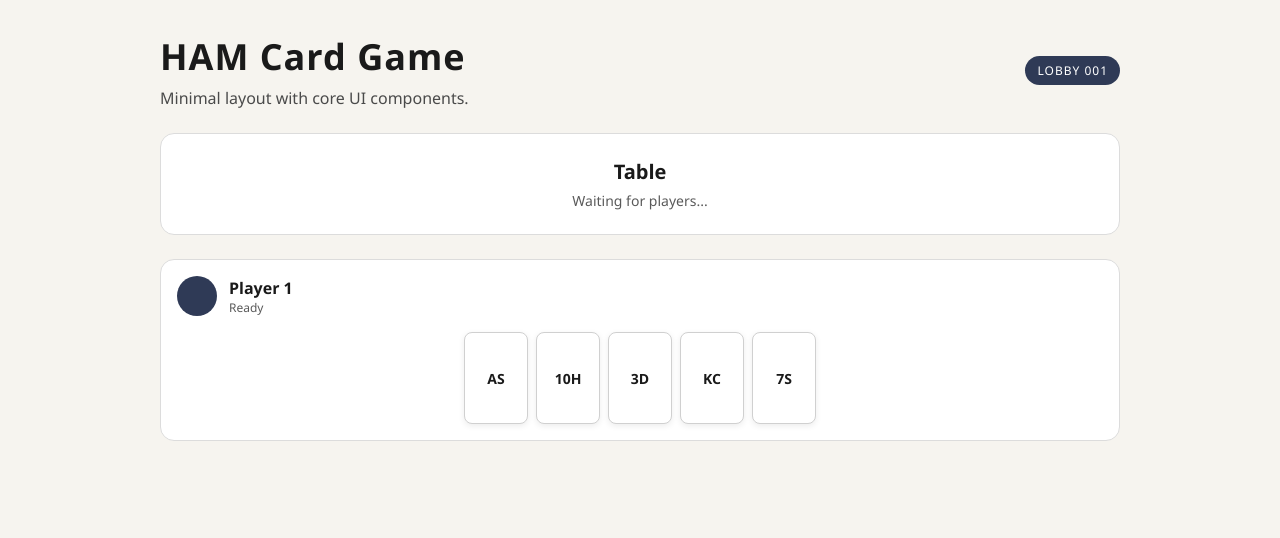
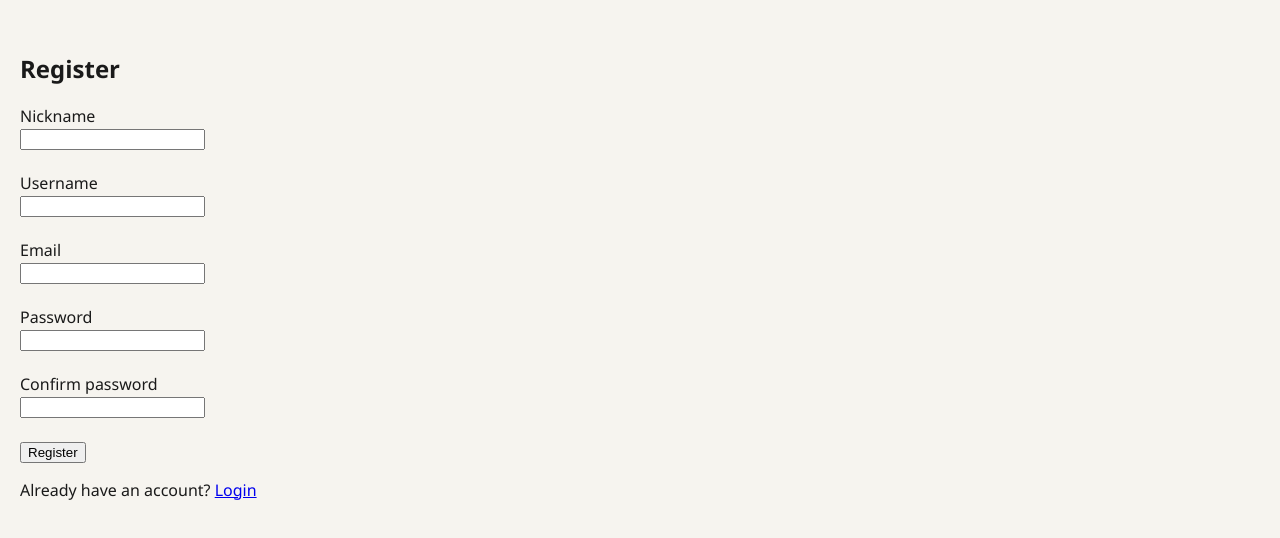
Before and after one commit to DarcRosya/HAM, a React (Vite) app in the folder client/: page /register in a window 1280 px wide. Shown: the top 538 px of the page. Built offline with nearby package versions, Linux system fonts and the light colour scheme.

Commit message:
feat(frontend): routing, auth and socket integration (#1)

```diff
--- a/client/src/App.jsx
+++ b/client/src/App.jsx
@@ -1,10 +1,39 @@
 import styles from './styles/App.module.css';
 import HomePage from './pages/HomePage.jsx';
+import { BrowserRouter, Routes, Route } from "react-router-dom";
+import Login from "./pages/Login";
+import Register from "./pages/Register";
+import Lobby from "./pages/Lobby";
+import Battle from "./pages/Battle";
+import ProtectedRoute from "./components/ProtectedRoute";
 
 export default function App() {
   return (
-    <div className={styles.app}>
-      <HomePage />
-    </div>
+    <BrowserRouter>
+      <div className={styles.app}>
+        <Routes>
+          <Route path="/" element={<HomePage />} />
+          <Route path="/login" element={<Login />} />
+          <Route path="/register" element={<Register />} />
+          <Route
+            path="/lobby"
+            element={
+              <ProtectedRoute>
+                <Lobby />
+              </ProtectedRoute>
+            }
+          />
+
+          <Route
+            path="/battle"
+            element={
+              <ProtectedRoute>
+                <Battle />
+              </ProtectedRoute>
+            }
+          />
+        </Routes>
+      </div>
+    </BrowserRouter>
   );
 }
--- /dev/null
+++ b/client/src/components/ProtectedRoute.jsx
@@ -0,0 +1,11 @@
+import { Navigate } from "react-router-dom";
+
+export default function ProtectedRoute({ children }) {
+  const token = localStorage.getItem("token");
+
+  if (!token) {
+    return <Navigate to="/login" replace />;
+  }
+
+  return children;
+}
--- /dev/null
+++ b/client/src/pages/Battle.jsx
@@ -0,0 +1,88 @@
+import { useState, useEffect } from "react";
+import { socket } from "../services/socket";
+
+export default function Battle() {
+    const [gameState, setGameState] = useState({
+        player: {
+          health: 20,
+          hand: [
+            { id: 1, name: "card1" },
+            { id: 2, name: "card2" },
+            { id: 3, name: "card3" }
+          ],
+          field: []
+        },
+        opponent: {
+          health: 20,
+          field: []
+        },
+        gameInfo: {
+          turn: "player",
+          timer: 30,
+          round: 1
+        }
+      });
+
+  useEffect(() => {
+    socket.connect();
+    socket.on("game_state", (newState) => {
+      setGameState(newState);
+    });
+
+    return () => {
+      socket.off("game_state");
+      socket.disconnect();
+    };
+  }, []);
+
+  const playCard = (cardId) => {
+    socket.emit("play_card", { cardId });
+  };
+
+  return (
+    <div>
+      <h2>Battlefield</h2>
+
+      <div>
+        <h4>Opponent HP: {gameState.opponent.health}</h4>
+        <p>Opponent field cards: {gameState.opponent.field.length}</p>
+      </div>
+
+      <hr/>
+
+      <div>
+        <h4>Your HP: {gameState.player.health}</h4>
+
+        <div>
+          <p>Your cards on field: {gameState.player.field.length}</p>
+        </div>
+
+        <div>
+          <p>Your cards in hand: {gameState.player.hand.length}</p>
+        </div>
+
+        <hr/>
+
+        <div>
+          <p>Turn: {gameState.gameInfo.turn}</p>
+          <p>Time: {gameState.gameInfo.timer}s</p>
+          <p>Round: {gameState.gameInfo.round}</p>
+        </div>
+
+        <hr/>
+
+        <h4>Your cards in hand</h4>
+        <div>
+          {gameState.player.hand.map((card) => (
+            <button
+              key={card.id}
+              onClick={() => playCard(card.id)}
+            >
+              {card.name}
+            </button>
+          ))}
+        </div>
+      </div>
+    </div>
+  );
+}
--- /dev/null
+++ b/client/src/pages/Lobby.jsx
@@ -0,0 +1,3 @@
+export default function Lobby() {
+    return <h1>Lobby</h1>;
+}
--- /dev/null
+++ b/client/src/pages/Login.jsx
@@ -0,0 +1,81 @@
+import { useState } from "react";
+import { useNavigate } from "react-router-dom";
+import { authService } from "../services/auth";
+
+export default function Login() {
+  const [formData, setFormData] = useState({
+    identifier: "",
+    password: ""
+  });
+  const [isLoading, setIsLoading] = useState(false);
+
+  const navigate = useNavigate();
+
+  const handleChange = (e) => {
+    const { id, value } = e.target;
+    setFormData((prev) => ({ ...prev, [id]: value }));
+  };
+
+  const handleSubmit = async (e) => {
+    e.preventDefault();
+    setIsLoading(true);
+
+    try {
+      const res = await authService.login({
+        identifier: formData.identifier,
+        password: formData.password
+      });
+      localStorage.setItem("token", res.token);
+      navigate("/lobby");
+    } catch (error) {
+      console.error("Login failed:", error);
+      alert("Login failed");
+    } finally {
+      setIsLoading(false);
+    }
+  };
+
+  return (
+    <div className="login-page">
+      <h2>Login</h2>
+
+      <form onSubmit={handleSubmit}>
+        <div>
+          <label htmlFor="identifier">Username or email</label>
+          <br/>
+          <input
+            id="identifier"
+            type="text"
+            value={formData.identifier}
+            onChange={handleChange}
+            required
+          />
+        </div>
+
+        <br/>
+
+        <div>
+          <label htmlFor="password">Password</label>
+          <br/>
+          <input
+            id="password"
+            type="password"
+            value={formData.password}
+            onChange={handleChange}
+            required
+          />
+        </div>
+
+        <br/>
+
+        <button type="submit" disabled={isLoading}>
+          {isLoading ? "Logging in..." : "Login"}
+        </button>
+      </form>
+
+      <p>
+        Don't have an account? <a href="/register">Register</a>
+      </p>
+    </div>
+  );
+}
--- /dev/null
+++ b/client/src/pages/Register.jsx
@@ -0,0 +1,134 @@
+import { useState } from "react";
+import { useNavigate } from "react-router-dom";
+import { authService } from "../services/auth";
+
+export default function Register() {
+  const [formData, setFormData] = useState({
+    nickname: "",
+    username: "",
+    email: "",
+    password: "",
+    confirmPassword: ""
+  });
+  const [isLoading, setIsLoading] = useState(false);
+
+  const navigate = useNavigate();
+
+  const handleChange = (e) => {
+    const { id, value } = e.target;
+    setFormData((prev) => ({ ...prev, [id]: value }));
+  };
+
+  const handleSubmit = async (e) => {
+    e.preventDefault();
+
+    if (formData.password !== formData.confirmPassword) {
+      alert("Passwords do not match");
+      return;
+    }
+
+    setIsLoading(true);
+    try {
+      const res = await authService.register({
+        nickname: formData.nickname,
+        username: formData.username,
+        email: formData.email,
+        password: formData.password
+      });
+
+      localStorage.setItem("token", res.token);
+      navigate("/lobby");
+    } catch (error) {
+      console.error("Registration error:", error);
+      alert("Registration failed");
+    } finally {
+      setIsLoading(false);
+    }
+  };
+
+  return (
+    <div className="register-page">
+      <h2>Register</h2>
+
+      <form onSubmit={handleSubmit}>
+        <div>
+          <label htmlFor="nickname">Nickname</label>
+          <br/>
+          <input
+            id="nickname"
+            type="text"
+            value={formData.nickname}
+            onChange={handleChange}
+            required
+          />
+        </div>
+
+        <br/>
+
+        <div>
+          <label htmlFor="username">Username</label>
+          <br/>
+          <input
+            id="username"
+            type="text"
+            value={formData.username}
+            onChange={handleChange}
+            required
+          />
+        </div>
+
+        <br/>
+
+        <div>
+          <label htmlFor="email">Email</label>
+          <br/>
+          <input
+            id="email"
+            type="email"
+            value={formData.email}
+            onChange={handleChange}
+            required
+          />
+        </div>
+
+        <br/>
+
+        <div>
+          <label htmlFor="password">Password</label>
+          <br/>
+          <input
+            id="password"
+            type="password"
+            value={formData.password}
+            onChange={handleChange}
+            required
+          />
+        </div>
+
+        <br/>
+
+        <div>
+          <label htmlFor="confirmPassword">Confirm password</label>
+          <br/>
+          <input
+            id="confirmPassword"
+            type="password"
+            value={formData.confirmPassword}
+            onChange={handleChange}
+            required
+          />
+        </div>
+
+        <br/>
+
+        <button type="submit" disabled={isLoading}>
+          {isLoading ? "Loading..." : "Register"}
+        </button>
+      </form>
+
+      <p>
+        Already have an account? <a href="/login">Login</a>
+      </p>
+    </div>
+  );
+}
--- /dev/null
+++ b/client/src/services/auth.js
@@ -0,0 +1,31 @@
+export const authService = {
+    login: async ({ email, password }) => {
+      return new Promise((resolve) => {
+        setTimeout(() => {
+          const res = {
+            token: "login-token",
+            user: { email }
+          };
+
+          localStorage.setItem("token", res.token);
+
+          resolve(res);
+        }, 500);
+      });
+    },
+
+    register: async ({ email, password }) => {
+      return new Promise((resolve) => {
+        setTimeout(() => {
+          const res = {
+            token: "register-token",
+            user: { email }
+          };
+
+          localStorage.setItem("token", res.token);
+
+          resolve(res);
+        }, 500);
+      });
+    }
+};
--- a/client/src/services/socket.js
+++ b/client/src/services/socket.js
@@ -1,3 +1,7 @@
-export function createSocket() {
-  return null;
-}
+import { io } from "socket.io-client";
+
+const SOCKET_URL = "http://localhost:3001";
+
+export const socket = io(SOCKET_URL, {
+  autoConnect: false,
+});
```
Also changed, not shown: 1 other file (tests, documents, lock files or other folders).
